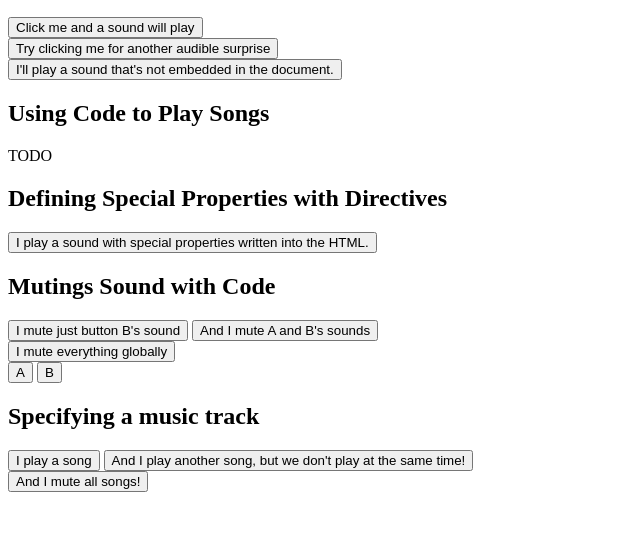
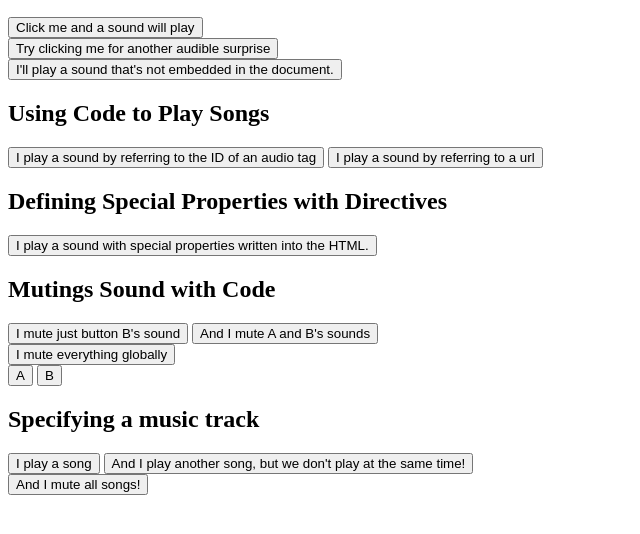
Before and after one commit to danielstern/ngAudio, a plain HTML site: page index.html in a window 1280 px wide. Shown: the part 96-630 px from the top of the page, without its empty margins (0-640 px from the left). Drawn offline with Linux system fonts and the light colour scheme.

Commit message:
added more info to index document, before code clean

```diff
--- a/index.html
+++ b/index.html
@@ -28,7 +28,8 @@
 	</div>
 
 	<h2>Using Code to Play Songs</h2>
-	TODO
+	<button ng-click="playSound('click2')">I play a sound by referring to the ID of an audio tag</button>
+	<button ng-click="playSound('audio/click3.mp3')">I play a sound by referring to a url</button>
 
 	<h2>Defining Special Properties with Directives</h2>
 		<ng-audio
@@ -93,5 +94,9 @@ angular.module('audioDemo',['ngAudio'])
 		ngAudio.toggleMute(str);
 	}
 
+	$scope.playSound = function(str) {
+		ngAudio.play(str);
+	}
+
 });
 </script>
```
Also changed, not shown: 1 other file.
